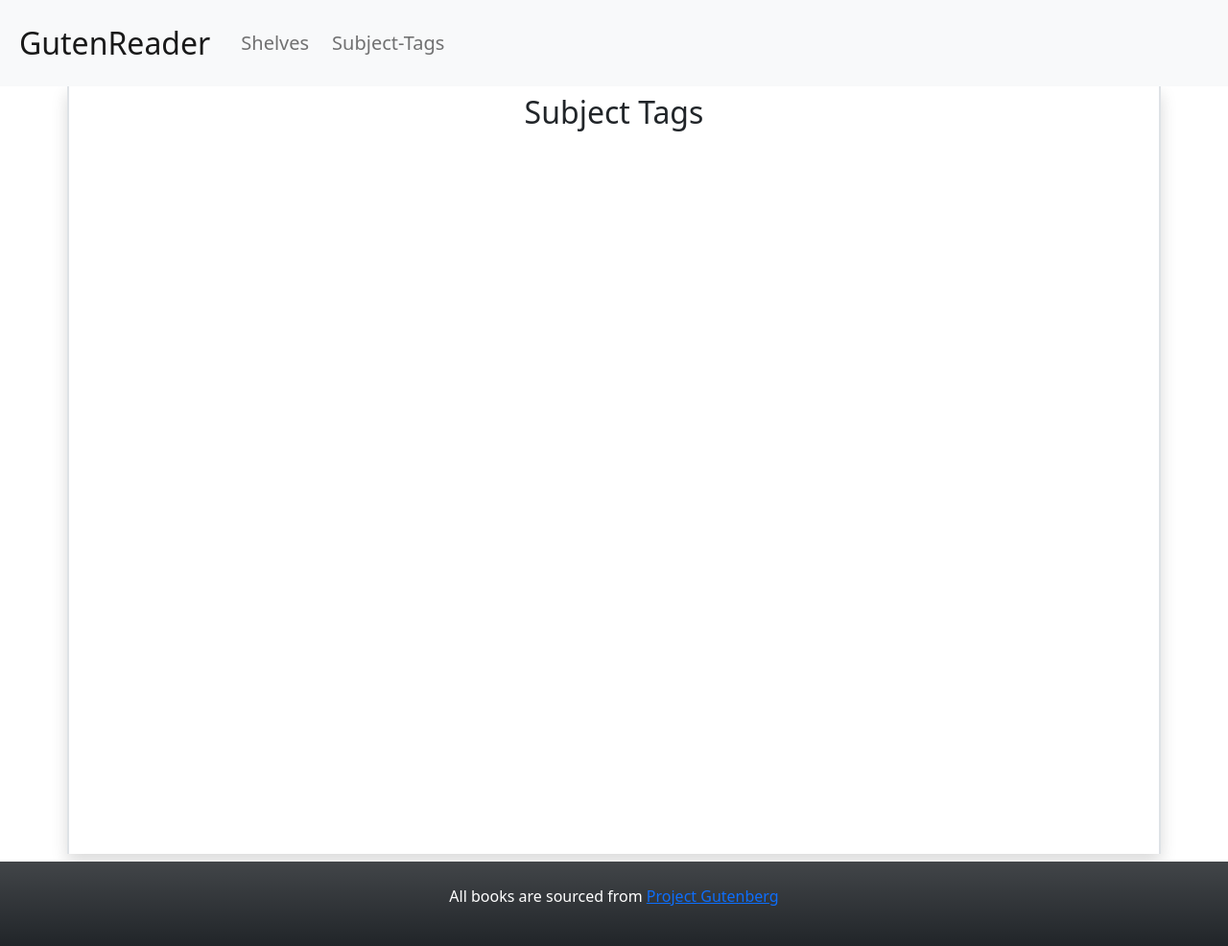
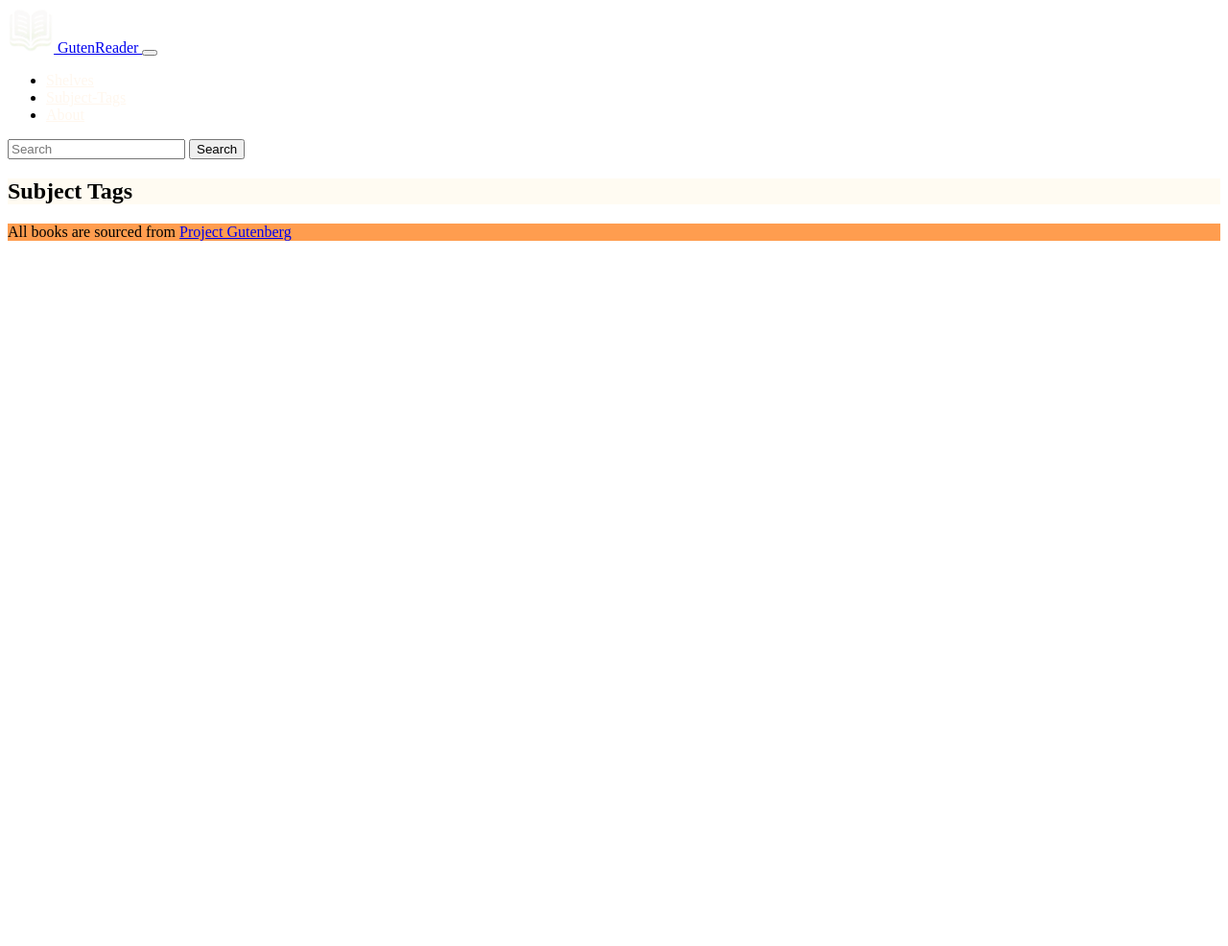
Before and after one commit to miladmasoodi/GutenReader, a Django app: page /subject-tags/ in a window 1280 px wide. Shown: the whole page at 96% size. After the commit the page ends 251 px from the top, so only its background shows below. Run offline with Django 5.2, Linux system fonts and the light colour scheme; data that the repository does not hold is empty; some libraries are stand-ins or nearby versions.

Commit message:
Switched to scss BS5.3 compiled css, added required app and config for scss to settings.py added favicon & site logo for navbar, added about page link, switched Shelves(originally home.html) to separate url,  enabled and configured search bar

```diff
--- a/templates/base.html
+++ b/templates/base.html
@@ -5,56 +5,99 @@
     <meta charset="UTF-8">
     <meta name="viewport" content="width=device-width, initial-scale=1">
 
-    <link href="https://cdn.jsdelivr.net/npm/bootstrap@5.0.2/dist/css/bootstrap.min.css" rel="stylesheet" integrity="sha384-EVSTQN3/azprG1Anm3QDgpJLIm9Nao0Yz1ztcQTwFspd3yD65VohhpuuCOmLASjC" crossorigin="anonymous">
-
+{% load compress %}
+{% compress css %}
+    <link type="text/x-scss" href="{% static 'sass/theme.scss' %}" rel="stylesheet" media="screen">
+{% endcompress %}
     <title> {{ Title }} </title>
+    <link rel="icon" type="image/png" href="{% static 'img/favicon-shaped.png' %}">
   </head>
   <body >
   {% load bootstrap_icons %}
   <link rel="stylesheet" href="{% static 'bootstrap_icons/css/bootstrap_icons.css' %}">
-{#      <div class="mb-3 p-3 bg-dark text-white text-center shadow">#}
-{#          <nav class="navbar navbar-dark bg-dark">#}
-{#          <h1> <a class=" text-white text-decoration-none" href="/"> GutenReader </a> </h1>#}
-{#          <h3> <a class=" text-white text-decoration-none" href="/subject-tags"> Subject-Tags </a> </h3>#}
-{#          </nav>#}
-{#      </div>#}
+  <div class="">
 
-<nav class="navbar navbar-expand-md navbar-light bg-light py-3 px-2">
+    <nav class="nav-gradient-bg navbar navbar-expand-md px-1 py-2 shadow-sm border-bottom border-1">
       <div class="container-fluid">
-    <a class="navbar-brand fs-2" href="/">GutenReader</a>
-    <button class="navbar-toggler" type="button" data-bs-toggle="collapse" data-bs-target="#navbarSupportedContent" aria-controls="navbarSupportedContent" aria-expanded="false" aria-label="Toggle navigation">
+        <a class="navbar-brand my-title fs-1 pe-0 me-0 py-0" href="/">
+            <img class="figure-img"
+                 style="max-width: 3rem"
+                 src="{% static 'img/SiteIcon.png' %}"
+                 alt="GutenReader logo, a depiction of a book">
+            <span class="align-text-middle text-white">
+                GutenReader
+            </span>
+        </a>
+        <button class="navbar-toggler border-3"
+                type="button"
+                data-bs-toggle="collapse"
+                data-bs-target="#navbarSupportedContent"
+                aria-controls="navbarSupportedContent"
+                aria-expanded="false"
+                aria-label="Toggle navigation">
           <span class="navbar-toggler-icon"></span>
         </button>
-    <div class="collapse navbar-collapse" id="navbarSupportedContent">
-      <ul class="navbar-nav me-auto mb-2 mb-lg-0 fs-5  ">
-        <li class="nav-item ps-2">
-          <a class="nav-link" aria-current="page" href="/">Shelves</a>
+        <div class="collapse navbar-collapse ms-2"
+             id="navbarSupportedContent">
+          <ul class="navbar-nav me-auto ms-0 pb-2 pt-0 fs-4 mt-md-2" >
+            <li class="nav-item py-0 my-0" >
+              <a class="nav-link py-0 my-0 pe-0 me-1"
+                 style="color: #fff7ee"
+                 href="/books">Shelves</a>
             </li>
-        <li class="nav-item  ps-2">
-          <a class="nav-link" href="/subject-tags/">Subject-Tags</a>
+            <li class="nav-item text-nowrap py-0 my-0 ">
+              <a class="nav-link py-0 my-0 pe-0 me-1"
+                 style="color: #fff7ee"
+                 href="/subject-tags">Subject-Tags</a>
+            </li>
+            <li class="nav-item text-nowrap py-0 my-0 ">
+              <a class="nav-link py-0 my-0 pe-0"
+                 style="color: #fff7ee"
+                 href="/about">About</a>
             </li>
           </ul>
-{#      <form class="d-flex">#}
-{#        <input class="form-control me-2" type="search" placeholder="Search" aria-label="Search">#}
-{#        <button class="btn btn-outline-success" type="submit">Search</button>#}
-{#      </form>#}
+          <form action="/search"
+                method="post"
+                class="d-flex ">
+              {% csrf_token %}
+            <input class="form-control me-2 outline-light border-3 border-warning"
+                   name="search"
+                   type="search"
+                   placeholder="Search"
+                   aria-label="Search">
+            <button class="btn btn-outline-warning text-white border-3 fw-bold"
+                    type="submit">
+                Search
+            </button>
+          </form>
         </div>
       </div>
     </nav>
 
-    <div class="container-sm mx-auto border-start border-end border-2 shadow min-vh-100 row justify-content-center">
+    <div class="pb-4 container-md mx-auto border-start border-end border-2 shadow min-vh-100 row justify-content-center"
+         style="background-color: #fffbf2">
     {% block Content %}
         Content Missing
     {% endblock %}
     </div>
 
-    <div class="mt-2 p-4 bg-dark bg-gradient text-white text-center">
-        <p>
-            All books are sourced from <a href="https://www.gutenberg.org"> Project Gutenberg </a>
+    <div class=" p-3  text-white text-center" style="background-color: #ff9d4f">
+        <p class="fs-5 fst-normal">
+            <span class="align-middle">
+                All books are sourced from
+                <a class="text-decoration-none text-white fw-bold"
+                   href="https://www.gutenberg.org">
+                    Project Gutenberg
+                </a>
+            </span>
         </p>
     </div>
 
-    <script src="https://cdn.jsdelivr.net/npm/bootstrap@5.0.2/dist/js/bootstrap.bundle.min.js" integrity="sha384-MrcW6ZMFYlzcLA8Nl+NtUVF0sA7MsXsP1UyJoMp4YLEuNSfAP+JcXn/tWtIaxVXM" crossorigin="anonymous"></script>
+{#    <script src="https://cdn.jsdelivr.net/npm/bootstrap@5.0.2/dist/js/bootstrap.bundle.min.js" integrity="sha384-MrcW6ZMFYlzcLA8Nl+NtUVF0sA7MsXsP1UyJoMp4YLEuNSfAP+JcXn/tWtIaxVXM" crossorigin="anonymous"></script>#}
 
+{% compress js %}
+    <script src="{% static 'js/bootstrap.bundle.min.js' %}"></script>
+{% endcompress %}
+  </div>
   </body>
 </html>
```
Also changed, not shown: GutenReaderProject/settings.py (+14 -5 lines), templates/shelf.html (added, +42 -0 lines), static/img/SiteIcon.png (added), static/img/favicon-full.png (added), static/img/favicon-rounded.png (added), static/img/favicon-shaped.png (added). Lines whose indentation alone changed are shown as unchanged.
